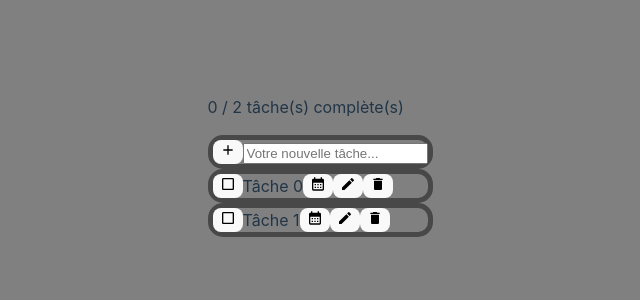
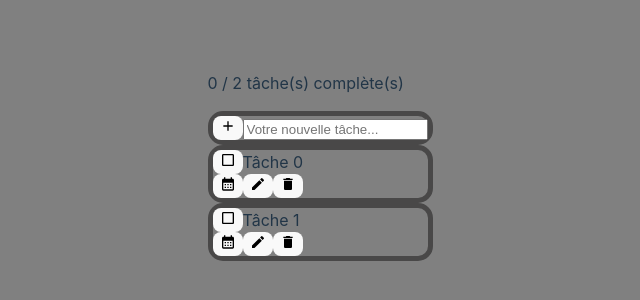
Before and after one commit to THIEL-Maxime-2225084a/Todo-list-en-React-JS, a React (Vite) app: page / in a window 1280 px wide. Shown: the part 242-542 px from the top of the page, without its empty margins (320-960 px from the left). Built offline with nearby package versions, Linux system fonts and the light colour scheme.

Commit message:
Update TodoItem.jsx

```diff
--- a/src/TodoItem.jsx
+++ b/src/TodoItem.jsx
@@ -1,6 +1,7 @@
 import React, { Component } from 'react';
 import './App.css';
 import { MdCheckBox, MdCheckBoxOutlineBlank, MdCalendarMonth, MdEdit, MdDelete } from 'react-icons/md';
+import Calendar from 'react-calendar';
 
 export default class TodoItem extends Component {
   constructor(props) {
@@ -8,6 +9,7 @@ export default class TodoItem extends Component {
     this.state = {
       editing: false,
       editedTitle: this.props.title,
+      calendarIsOpened: false
     };
   }
 
@@ -31,23 +33,39 @@ export default class TodoItem extends Component {
 
   editTitle = () => {
     if (this.state.editedTitle) {
-      onEdit(this.props.id, this.state.editedTitle);
+      () => onEdit(this.props.id, this.state.editedTitle);
       this.setState({ editing: false });
     }
   }
 
+  theCalendar = () => {
+    const { calendarIsOpened } = this.state;
+    if (calendarIsOpened == false) {
+      this.setState({ calendarIsOpened: true });
+    }
+    else if (calendarIsOpened == true) {
+      this.setState({ calendarIsOpened: false });
+    }
+  }
+
   render() {
-    const { id, title, selected, onCheck, onDelete, onEdit } = this.props;
-    const { editing, editedTitle } = this.state;
+    const { id, selected, onCheck, onDelete } = this.props;
+    const { editing, editedTitle, calendarIsOpened } = this.state;
     return (
-      <div className="item-container">
-        {selected ? (<button onClick={() => onCheck(id)}><MdCheckBox/></button>) : (<button onClick={() => onCheck(id)}><MdCheckBoxOutlineBlank/></button>)}
-        {editing ? (<input type="text" value={editedTitle} onChange={this.inputChange} onKeyDown={this.inputKeyDown}/>) : (title)}
-        <button><MdCalendarMonth/></button>
-        {editing ? (<button onClick={this.editTitle}><MdEdit/></button>) : (<button onClick={this.editButtonClick}><MdEdit/></button>)}
-        <button onClick={() => onDelete(id)}><MdDelete/></button>
-        <br/>
-      </div>
+      <>
+        <div className="item-container">
+          {selected ? (<button onClick={() => onCheck(id)}><MdCheckBox/></button>) : (<button onClick={() => onCheck(id)}><MdCheckBoxOutlineBlank/></button>)}
+          {editing ? (<input type="text" value={editedTitle} onChange={this.inputChange} onKeyDown={this.inputKeyDown}/>) : (editedTitle)}
+          <div className="last-icons-pos">
+            {editing ? (<></>) : (<button onClick={this.theCalendar}><MdCalendarMonth/></button>)}
+            {editing ? (<></>) : (<button onClick={this.editButtonClick}><MdEdit/></button>)}
+            <button onClick={() => onDelete(id)}><MdDelete/></button>
+          </div>
+        </div>
+        <div className="calendar-container">
+          {calendarIsOpened ? (<div><Calendar/><br/></div>) : (<></>)}
+        </div>
+      </>
     );
   }
 }
```
